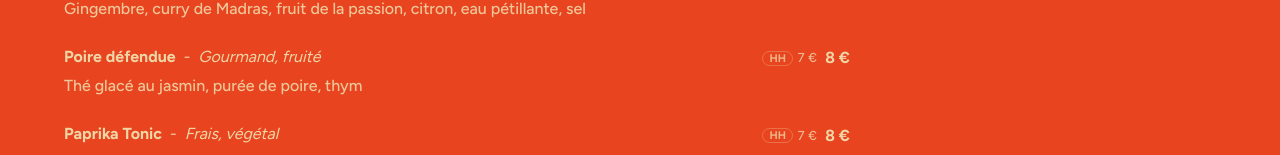
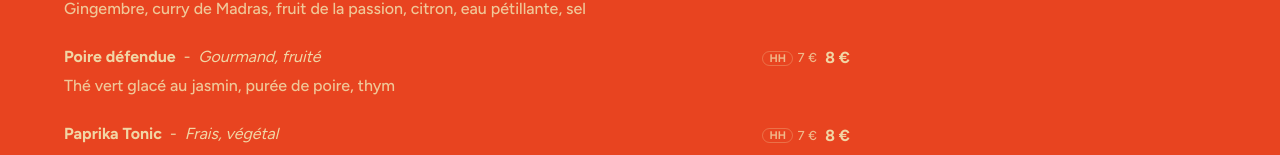
Before and after one commit to MisterPingouin/olme-site, a Next.js app: page / in a window 1280 px wide. Shown: the part 2575-2730 px from the top of the page. Built offline with nearby package versions, Linux system fonts and the light colour scheme.

Commit message:
update content

```diff
--- a/src/app/data/content.tsx
+++ b/src/app/data/content.tsx
@@ -293,7 +293,7 @@ export const MIXO_SECTIONS: CocktailSection[] = [
             {
         name: "Poire défendue",
         notes:
-          "Gourmand, fruité — Thé glacé au jasmin, purée de poire, thym",
+          "Gourmand, fruité — Thé vert glacé au jasmin, purée de poire, thym",
         price: 8,
         happyHourPrice: 7,
       },
```
